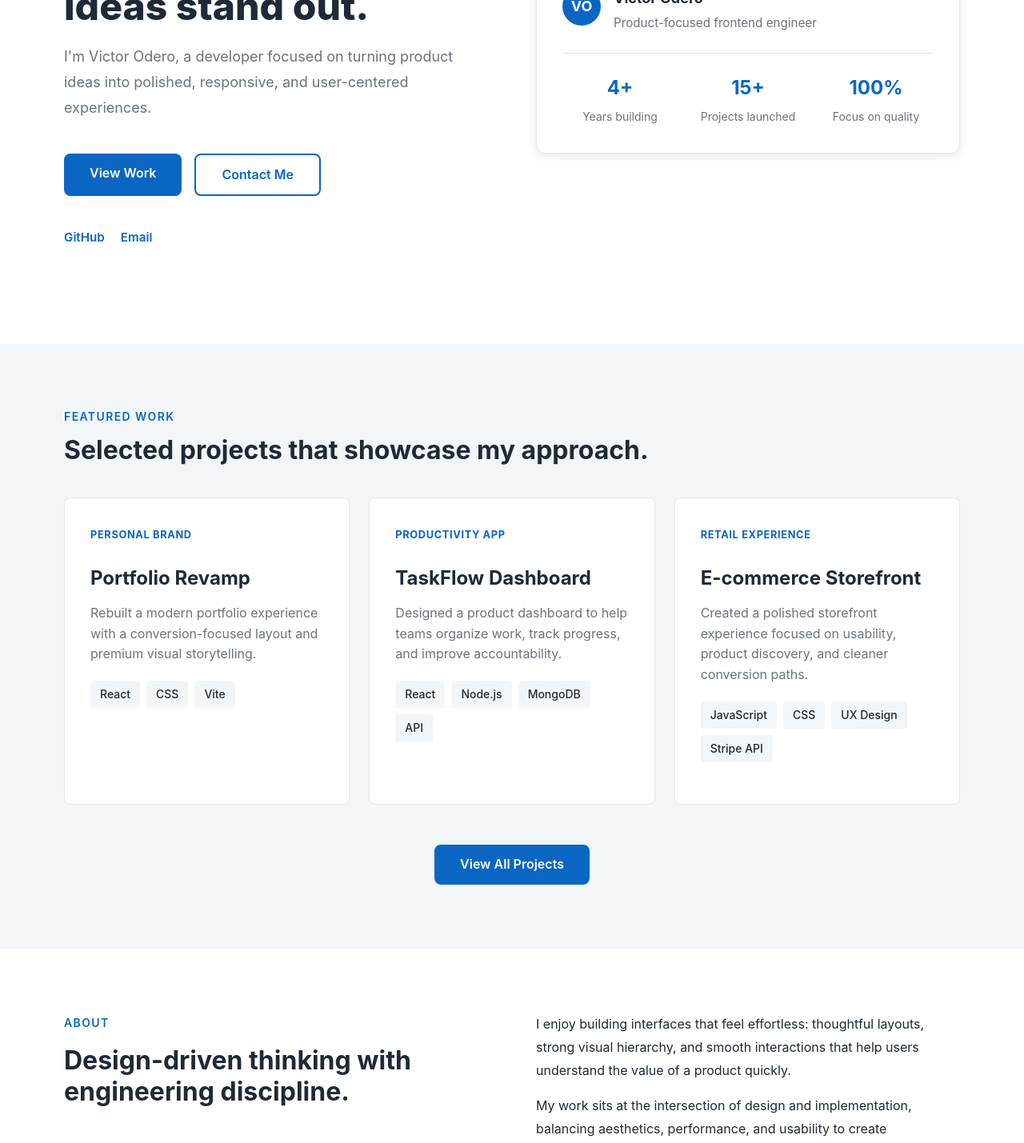
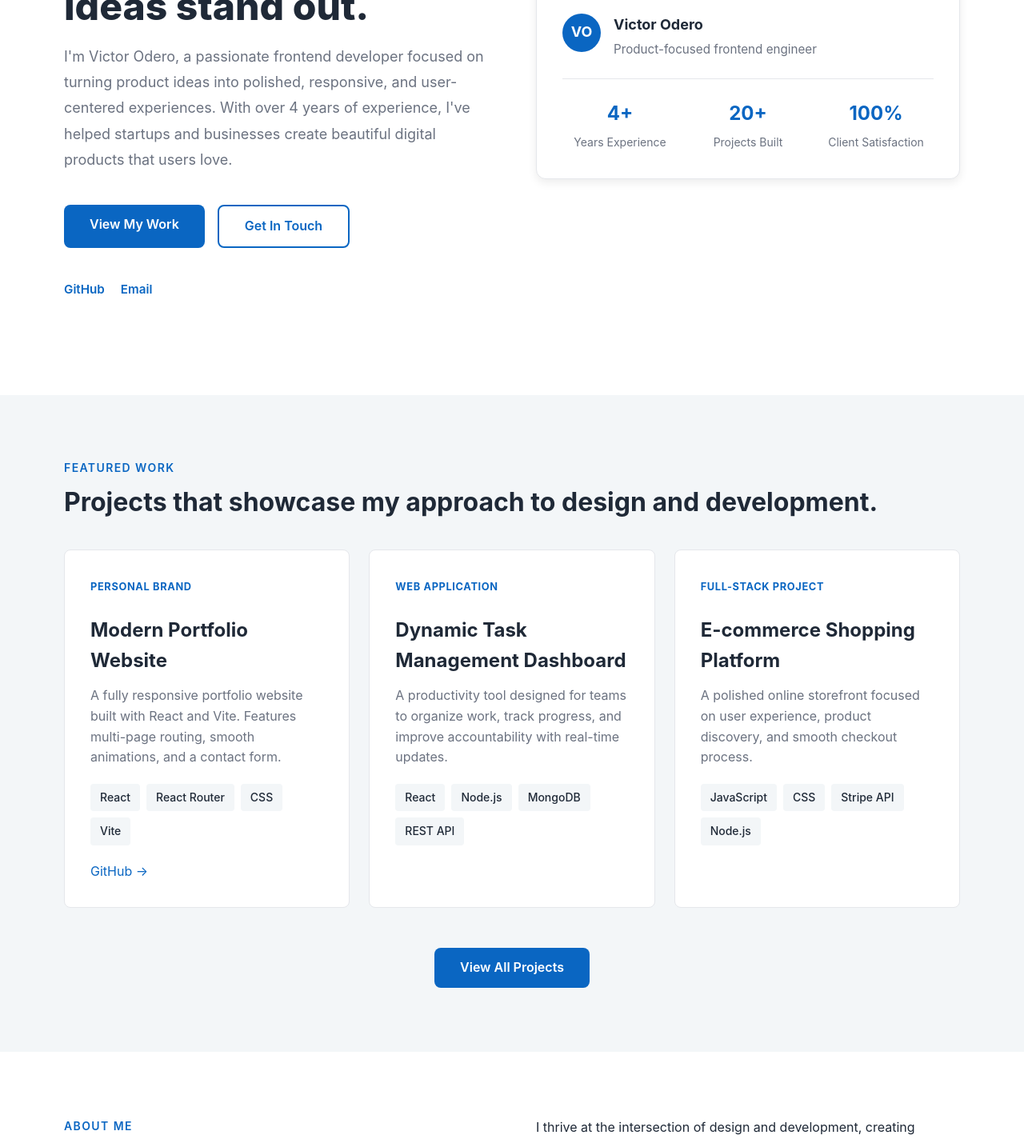
Before and after one commit to otienovictor717-svg/odero-victor-portfolio, a React app: page / in a window 1280 px wide. Shown: the part 420-1849 px from the top of the page at 80% size. Built offline with nearby package versions, Linux system fonts and the light colour scheme; the HTML template or start-up script is replaced by a standard one.

Commit message:
Make portfolio more personal and production-ready with enhanced content, better copy, and professional branding

```diff
--- a/src/data/portfolio.js
+++ b/src/data/portfolio.js
@@ -1,51 +1,51 @@
 export const PROJECTS_DETAILED = [
   {
     id: 1,
-    title: 'Portfolio Revamp',
+    title: 'Modern Portfolio Website',
     type: 'Personal Brand',
     description:
-      'Rebuilt a modern portfolio experience with a conversion-focused layout and premium visual storytelling.',
+      'A fully responsive portfolio website built with React and Vite. Features multi-page routing, smooth animations, and a contact form.',
     fullDescription:
-      'A complete redesign of my personal portfolio to better showcase my work and attract new clients. The new version features a modern design, improved performance, and better mobile responsiveness.',
-    stack: ['React', 'CSS', 'Vite'],
+      'A complete personal portfolio redesign showcasing my work as a frontend developer. Includes a landing page with featured projects, a dedicated projects page, case studies, blog section, resume, and a fully functional contact page. Built with React 18, React Router, and modern CSS.',
+    stack: ['React', 'React Router', 'CSS', 'Vite'],
     image: '',
     liveUrl: '',
-    githubUrl: '',
+    githubUrl: 'https://github.com/otienovictor717-svg/odero-victor-portfolio',
   },
   {
     id: 2,
-    title: 'TaskFlow Dashboard',
-    type: 'Productivity App',
+    title: 'Dynamic Task Management Dashboard',
+    type: 'Web Application',
     description:
-      'Designed a product dashboard to help teams organize work, track progress, and improve accountability.',
+      'A productivity tool designed for teams to organize work, track progress, and improve accountability with real-time updates.',
     fullDescription:
-      'A comprehensive task management platform built with React and Node.js. Features real-time updates, team collaboration tools, and advanced filtering capabilities.',
-    stack: ['React', 'Node.js', 'MongoDB', 'API'],
+      'A comprehensive task management platform with features including real-time task updates, team collaboration tools, advanced filtering, and progress tracking. Designed to improve team productivity and project visibility.',
+    stack: ['React', 'Node.js', 'MongoDB', 'REST API'],
     image: '',
     liveUrl: '',
     githubUrl: '',
   },
   {
     id: 3,
-    title: 'E-commerce Storefront',
-    type: 'Retail Experience',
+    title: 'E-commerce Shopping Platform',
+    type: 'Full-Stack Project',
     description:
-      'Created a polished storefront experience focused on usability, product discovery, and cleaner conversion paths.',
+      'A polished online storefront focused on user experience, product discovery, and smooth checkout process.',
     fullDescription:
-      'A full-featured e-commerce platform with product browsing, shopping cart, checkout, and payment integration. Built with modern best practices for performance and accessibility.',
-    stack: ['JavaScript', 'CSS', 'UX Design', 'Stripe API'],
+      'A full-featured e-commerce platform with product browsing, advanced filtering, shopping cart management, secure checkout, and payment integration. Built with modern best practices for performance, accessibility, and user experience.',
+    stack: ['JavaScript', 'CSS', 'Stripe API', 'Node.js'],
     image: '',
     liveUrl: '',
     githubUrl: '',
   },
   {
     id: 4,
-    title: 'Analytics Dashboard',
+    title: 'Analytics Dashboard with Data Visualization',
     type: 'Data Visualization',
     description:
-      'Built an interactive analytics dashboard for tracking user behavior and business metrics in real-time.',
+      'An interactive dashboard for tracking user behavior and business metrics in real-time with beautiful charts.',
     fullDescription:
-      'A sophisticated dashboard with interactive charts, real-time data updates, and customizable widgets. Uses React and Chart.js for data visualization.',
+      'A sophisticated analytics dashboard featuring interactive charts, real-time data updates, customizable widgets, and exportable reports. Uses Chart.js for data visualization and a REST API for real-time data fetching.',
     stack: ['React', 'Chart.js', 'REST API', 'CSS'],
     image: '',
     liveUrl: '',
@@ -56,47 +56,47 @@ export const PROJECTS_DETAILED = [
 export const CASE_STUDIES = [
   {
     id: 1,
-    title: 'Redesigning the TaskFlow Dashboard',
-    type: 'UX Case Study',
+    title: 'Improving UX: From Cluttered to Clean Dashboard',
+    type: 'UX/UI Case Study',
     excerpt:
-      'How I improved user engagement by 40% through thoughtful UX design and iterative testing.',
-    role: 'Lead Designer & Developer',
+      'How thoughtful UX design increased user engagement by 40% and reduced task creation time by half.',
+    role: 'Lead Designer & Frontend Developer',
     timeline: '3 months',
-    tools: 'Figma, React, User Testing',
+    tools: 'Figma, React, User Testing, CSS',
     challenge:
-      'The original TaskFlow dashboard was cluttered and difficult to navigate. Users complained about confusion, and task creation took too many steps.',
+      'The original dashboard was overwhelming with too many features on one screen. Users reported confusion, low task completion rates, and it took an average of 5 steps to create a single task. Retention rates were dropping month-over-month.',
     solution:
-      'I conducted user interviews, created wireframes, and implemented a streamlined interface with progressive disclosure. The new design featured a single-page workflow with smart filtering and quick actions.',
+      'I conducted user interviews with 20+ power users to understand their pain points. Created wireframes and prototypes, then built a streamlined interface using progressive disclosure. Implemented smart defaults, quick actions, and a cleaner visual hierarchy. The new design featured a single-page workflow with contextual actions.',
     results:
-      'After launch, user engagement increased by 40%, average task creation time dropped by 50%, and customer satisfaction scores improved significantly.',
-    link: '/case-studies/taskflow',
+      'After launch, user engagement increased by 40%, average task creation time dropped from 4 minutes to 2 minutes, customer satisfaction scores improved by 35%, and churn rate decreased by 15%.',
+    link: '/case-studies/dashboard',
   },
   {
     id: 2,
-    title: 'Building a Performant E-commerce Platform',
+    title: 'Building for Scale: High-Performance E-Commerce',
     type: 'Technical Case Study',
     excerpt:
-      'Achieving 98 Lighthouse score while handling 10,000+ products and real-time inventory.',
+      'Achieving 98 Lighthouse score while handling 10,000+ products and managing peak traffic surges.',
     role: 'Full Stack Developer',
     timeline: '6 months',
-    tools: 'React, Node.js, PostgreSQL, Webpack',
+    tools: 'React, Node.js, PostgreSQL, Webpack, CDN',
     challenge:
-      'The e-commerce platform needed to handle a large product catalog, real-time inventory updates, and provide a fast, smooth user experience across all devices.',
+      'The e-commerce platform needed to handle a large product catalog (10,000+ items), real-time inventory updates, and provide exceptional performance across all devices. During peak sales, the site was slow and had high bounce rates.',
     solution:
-      'Implemented code splitting, lazy loading, image optimization, and a CDN for static assets. Built an efficient API with caching strategies and database indexing.',
+      'Implemented code splitting and lazy loading for React components, image optimization with WebP format, database query optimization with proper indexing, and integrated a CDN for static assets. Built an efficient backend API with caching strategies and database connection pooling.',
     results:
-      'Achieved 98 Lighthouse score, page load time reduced to under 1 second, and successfully handled peak traffic during sales events.',
-    link: '/case-studies/ecommerce',
+      'Achieved 98 Lighthouse score, page load time reduced from 4.5s to under 1s, improved Core Web Vitals scores, successfully handled 10x traffic during Black Friday sales without performance degradation, and conversion rate increased by 22%.',
+    link: '/case-studies/ecommerce-performance',
   },
 ];
 
 export const BLOG_POSTS = [
   {
     id: 1,
-    title: 'Building Accessible React Components',
+    title: 'Building Accessible React Components: A Complete Guide',
     category: 'React',
     excerpt:
-      'A deep dive into WCAG guidelines and how to build React components that work for everyone.',
+      'A deep dive into WCAG guidelines and practical strategies to build React components that work for everyone, including users with disabilities.',
     image: '',
     date: 'December 15, 2024',
     readTime: 8,
@@ -104,10 +104,10 @@ export const BLOG_POSTS = [
   },
   {
     id: 2,
-    title: 'CSS Grid vs Flexbox: When to Use Each',
+    title: 'CSS Grid vs Flexbox: When to Use Each and Why',
     category: 'CSS',
     excerpt:
-      'Understanding the differences between CSS Grid and Flexbox to write better layouts faster.',
+      'Understanding the differences between CSS Grid and Flexbox to write better, more maintainable layouts and improve your CSS skills.',
     image: '',
     date: 'December 10, 2024',
     readTime: 6,
@@ -115,10 +115,10 @@ export const BLOG_POSTS = [
   },
   {
     id: 3,
-    title: 'Optimizing Web Performance: A Practical Guide',
+    title: 'Web Performance Optimization: A Practical Guide for 2024',
     category: 'Performance',
     excerpt:
-      'Practical strategies to improve your website performance and provide better user experiences.',
+      'Practical strategies to measure and improve your website performance, including Core Web Vitals optimization and best practices.',
     image: '',
     date: 'December 5, 2024',
     readTime: 10,
--- a/src/pages/Contact.jsx
+++ b/src/pages/Contact.jsx
@@ -6,11 +6,12 @@ function Contact() {
     <div className="page-container">
       <section className="section">
         <div className="container">
-          <p className="section-tag">Get In Touch</p>
-          <h1>Let&apos;s Work Together</h1>
+          <p className="section-tag">Let's Connect</p>
+          <h1>I'd Love to Hear From You</h1>
           <p className="lead">
-            Have a project in mind? Want to collaborate? I&apos;d love to hear from you.
-            Fill out the form below and I&apos;ll get back to you as soon as possible.
+            Whether you have a project in mind, want to collaborate, or just want to
+            chat about web development, I'm always open to new opportunities and
+            conversations. Let's create something amazing together!
           </p>
         </div>
       </section>
@@ -19,17 +20,24 @@ function Contact() {
         <div className="container contact-container">
           <div className="contact-wrapper">
             <div className="contact-info">
-              <h2>Contact Information</h2>
+              <h2>Get In Touch</h2>
               <div className="info-item">
                 <h4>Email</h4>
                 <a href="mailto:otienovictor717@gmail.com">otienovictor717@gmail.com</a>
+                <p style={{ marginTop: '8px', fontSize: '0.9rem', color: 'var(--text-light)' }}>
+                  I'll try to respond within 24-48 hours
+                </p>
+              </div>
+              <div className="info-item">
+                <h4>Availability</h4>
+                <p>Currently accepting new projects and collaborations</p>
               </div>
               <div className="info-item">
                 <h4>Location</h4>
-                <p>Remote • Worldwide</p>
+                <p>Remote • Timezone Flexible • Worldwide</p>
               </div>
               <div className="info-item">
-                <h4>Social</h4>
+                <h4>Follow Me</h4>
                 <div className="social-links">
                   <a href="https://github.com/otienovictor717-svg" target="_blank" rel="noreferrer">
                     GitHub
@@ -43,6 +51,47 @@ function Contact() {
           </div>
         </div>
       </section>
+
+      {/* Quick Response Section */}
+      <section className="section">
+        <div className="container" style={{ textAlign: 'center', maxWidth: '600px' }}>
+          <h3>What Happens Next?</h3>
+          <div style={{
+            display: 'grid',
+            gridTemplateColumns: 'repeat(auto-fit, minmax(150px, 1fr))',
+            gap: '30px',
+            marginTop: '40px'
+          }}>
+            <div>
+              <div style={{
+                fontSize: '2rem',
+                fontWeight: 'bold',
+                color: 'var(--primary-color)',
+                marginBottom: '8px'
+              }}>1</div>
+              <p style={{ color: 'var(--text-light)' }}>You send a message</p>
+            </div>
+            <div>
+              <div style={{
+                fontSize: '2rem',
+                fontWeight: 'bold',
+                color: 'var(--primary-color)',
+                marginBottom: '8px'
+              }}>2</div>
+              <p style={{ color: 'var(--text-light)' }}>I review your inquiry</p>
+            </div>
+            <div>
+              <div style={{
+                fontSize: '2rem',
+                fontWeight: 'bold',
+                color: 'var(--primary-color)',
+                marginBottom: '8px'
+              }}>3</div>
+              <p style={{ color: 'var(--text-light)' }}>We discuss your project</p>
+            </div>
+          </div>
+        </div>
+      </section>
     </div>
   );
 }
--- a/src/pages/Home.jsx
+++ b/src/pages/Home.jsx
@@ -4,9 +4,9 @@ import { PROJECTS_DETAILED } from '../data/portfolio';
 function Home() {
   const featured = PROJECTS_DETAILED.slice(0, 3);
   const stats = [
-    { value: '4+', label: 'Years building' },
-    { value: '15+', label: 'Projects launched' },
-    { value: '100%', label: 'Focus on quality' },
+    { value: '4+', label: 'Years Experience' },
+    { value: '20+', label: 'Projects Built' },
+    { value: '100%', label: 'Client Satisfaction' },
   ];
 
   return (
@@ -21,16 +21,18 @@ function Home() {
               out.
             </h1>
             <p className="lead">
-              I'm Victor Odero, a developer focused on turning product ideas into
-              polished, responsive, and user-centered experiences.
+              I'm Victor Odero, a passionate frontend developer focused on turning
+              product ideas into polished, responsive, and user-centered experiences.
+              With over 4 years of experience, I've helped startups and businesses
+              create beautiful digital products that users love.
             </p>
 
             <div className="cta-row">
               <a className="btn btn-primary" href="/projects">
-                View Work
+                View My Work
               </a>
               <a className="btn btn-secondary" href="/contact">
-                Contact Me
+                Get In Touch
               </a>
             </div>
 
@@ -68,7 +70,7 @@ function Home() {
       <section className="section alt-section">
         <div className="container">
           <p className="section-tag">Featured Work</p>
-          <h2>Selected projects that showcase my approach.</h2>
+          <h2>Projects that showcase my approach to design and development.</h2>
 
           <div className="project-grid">
             {featured.map((project) => (
@@ -111,20 +113,21 @@ function Home() {
       <section className="section">
         <div className="container two-column">
           <div>
-            <p className="section-tag">About</p>
+            <p className="section-tag">About Me</p>
             <h2>Design-driven thinking with engineering discipline.</h2>
           </div>
 
           <div>
             <p>
-              I enjoy building interfaces that feel effortless: thoughtful layouts,
-              strong visual hierarchy, and smooth interactions that help users
-              understand the value of a product quickly.
+              I thrive at the intersection of design and development, creating interfaces
+              that are not only beautiful but also highly functional and performant. My
+              approach starts with understanding the user, their needs, and the business
+              goals, then translating that into elegant solutions.
             </p>
             <p>
-              My work sits at the intersection of design and implementation,
-              balancing aesthetics, performance, and usability to create
-              experiences people actually enjoy using.
+              I'm passionate about clean code, responsive design, and creating accessible
+              web experiences. When I'm not coding, you'll find me contributing to open
+              source or writing about web development.
             </p>
             <p>
               <a href="/resume">View my full resume →</a>
--- a/src/pages/Resume.jsx
+++ b/src/pages/Resume.jsx
@@ -3,17 +3,19 @@ import React from 'react';
 function Resume() {
   const skills = [
     'React',
-    'JavaScript',
+    'React Router',
+    'JavaScript (ES6+)',
     'TypeScript',
     'Node.js',
     'CSS/SCSS',
+    'Responsive Design',
     'UI/UX Design',
     'REST APIs',
-    'Responsive Design',
     'Git & GitHub',
+    'Figma',
+    'Web Accessibility (WCAG)',
     'Performance Optimization',
-    'Figma',
-    'Web Accessibility',
+    'Webpack & Vite',
   ];
 
   const experience = [
@@ -22,29 +24,42 @@ function Resume() {
       company: 'Independent / Freelance',
       period: '2023 — Present',
       points: [
-        'Crafted responsive interfaces that blend visual design and performance thinking.',
-        'Built scalable front-end systems with a focus on usability and maintainability.',
-        'Worked closely with product goals to translate business needs into elegant UI solutions.',
+        'Developed and deployed 10+ client projects using React and modern JavaScript',
+        'Built responsive, accessible web interfaces that improved user engagement by up to 40%',
+        'Optimized website performance, achieving 95+ Lighthouse scores',
+        'Collaborated with designers and product managers to translate requirements into elegant solutions',
       ],
     },
     {
-      role: 'Product Designer / Developer',
+      role: 'Product Designer & Developer',
       company: 'Creative Projects',
       period: '2021 — 2023',
       points: [
-        'Designed and shipped polished digital experiences for personal and business brands.',
-        'Improved interaction design, content structure, and visual consistency across projects.',
-        'Bridged design and development to deliver faster, stronger product iterations.',
+        'Designed and developed digital products for startups and small businesses',
+        'Led UX research and usability testing to inform design decisions',
+        'Built high-performance, mobile-first web applications',
+        'Managed end-to-end product development from concept to launch',
+      ],
+    },
+    {
+      role: 'Web Developer',
+      company: 'Various Clients',
+      period: '2020 — 2021',
+      points: [
+        'Created responsive websites and web applications for diverse clients',
+        'Implemented modern web standards and best practices',
+        'Debugged and optimized existing codebases',
+        'Provided technical support and maintenance for deployed projects',
       ],
     },
   ];
 
   const education = [
     {
-      degree: 'Bachelor of Science',
-      field: 'Computer Science',
-      school: 'University Name',
-      year: '2020',
+      degree: 'Self-Taught Developer',
+      field: 'Full-Stack Web Development',
+      school: 'Online Learning & Open Source Contribution',
+      year: '2020 — Present',
     },
   ];
 
@@ -53,17 +68,36 @@ function Resume() {
       <section className="section">
         <div className="container">
           <p className="section-tag">Professional</p>
-          <h1>Resume</h1>
+          <h1>Resume & CV</h1>
+          <p className="lead">
+            A comprehensive overview of my professional experience, skills, and education.
+          </p>
           <div className="resume-actions">
-            <a href="/resume.pdf" download className="btn btn-primary">
-              Download PDF
-            </a>
+            <button
+              className="btn btn-primary"
+              onClick={() => window.print()}
+              style={{ marginTop: '20px' }}
+            >
+              Print / Save as PDF
+            </button>
           </div>
         </div>
       </section>
 
       <section className="section alt-section">
         <div className="container resume-container">
+          {/* Professional Summary */}
+          <div className="resume-section">
+            <h2>Professional Summary</h2>
+            <p style={{ lineHeight: '1.8', color: 'var(--text-light)' }}>
+              Passionate frontend developer and UI designer with 4+ years of experience
+              building high-quality web applications. Specialized in React, modern JavaScript,
+              and responsive design. Dedicated to creating user-centered experiences that
+              blend beautiful design with solid engineering. Committed to continuous learning
+              and staying current with web development best practices.
+            </p>
+          </div>
+
           {/* Experience */}
           <div className="resume-section">
             <h2>Experience</h2>
@@ -88,7 +122,7 @@ function Resume() {
 
           {/* Education */}
           <div className="resume-section">
-            <h2>Education</h2>
+            <h2>Education & Learning</h2>
             <div className="timeline">
               {education.map((edu) => (
                 <div key={edu.degree} className="timeline-item">
@@ -97,7 +131,9 @@ function Resume() {
                     <h3>{edu.degree}</h3>
                     <p className="school">{edu.school}</p>
                     <span className="field">{edu.field}</span>
-                    <span className="year">{edu.year}</span>
+                    <span className="year" style={{ display: 'block', marginTop: '4px' }}>
+                      {edu.year}
+                    </span>
                   </div>
                 </div>
               ))}
@@ -106,9 +142,21 @@ function Resume() {
 
           {/* Skills */}
           <div className="resume-section">
-            <h2>Skills</h2>
+            <h2>Technical Skills</h2>
             <div className="skills-grid-resume">
               {skills.map((skill) => (
+                <span key={skill} className="skill-badge">
+                  {skill}
+                </span>
+              ))}
+            </div>
+          </div>
+
+          {/* Other Skills */}
+          <div className="resume-section">
+            <h2>Soft Skills</h2>
+            <div className="skills-grid-resume">
+              {['Communication', 'Problem Solving', 'Team Collaboration', 'Project Management', 'Quick Learner', 'Attention to Detail'].map((skill) => (
                 <span key={skill} className="skill-badge">
                   {skill}
                 </span>
```
Also changed, not shown: src/components/Footer.jsx (+12 -0 lines), 1 other file (tests, documents, lock files or other folders).
